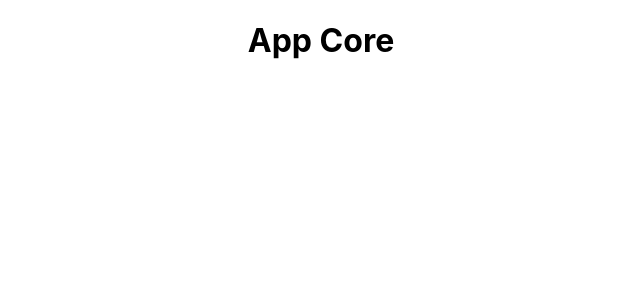
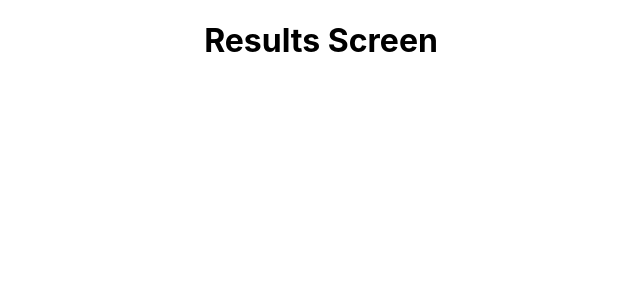
Before and after one commit to chingu-voyages/v14-geckos-team-02, a React (Create React App) app: page / in a window 1280 px wide. Shown: the top 300 px of the page, without its empty margins (319-959 px from the left). Built offline with nearby package versions, Linux system fonts and the light colour scheme.

Commit message:
Subject: App Component
Add conditional rendering to AppCore

```diff
--- a/src/App.js
+++ b/src/App.js
@@ -6,7 +6,7 @@ class App extends React.Component {
   constructor(props){
     super(props);
     this.state = {
-      currentScreen: 'Welcome',
+      currentScreen: 'WelcomeScreen',
       cardsArray: [],
       currentCard: 0,
       level: 0,
@@ -18,9 +18,14 @@ class App extends React.Component {
 
   render(){
     return (
-      <div className="App"><h1>App Core</h1></div>
+      <div className="App"><AppCore currentScreen={this.state.currentScreen}/></div>
     );
   }
+}
+
+function AppCore(props) {
+  return props.currentScreen === 'Welcome' ? <WelcomeScreen /> : <ResultsScreen />;
+
 }
 
 const WelcomeScreen = () => <h1>Welcome Screen</h1>;
```
